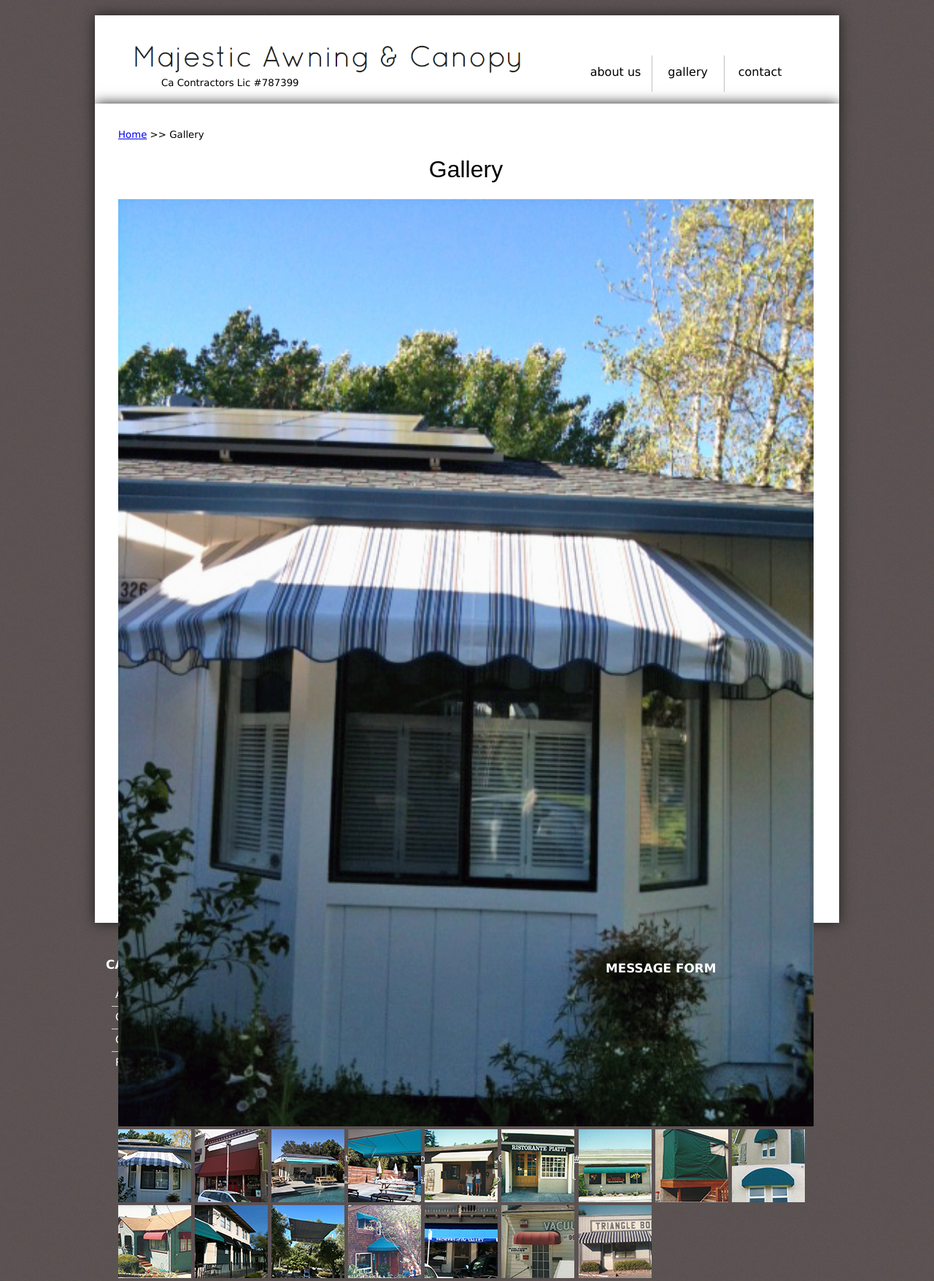
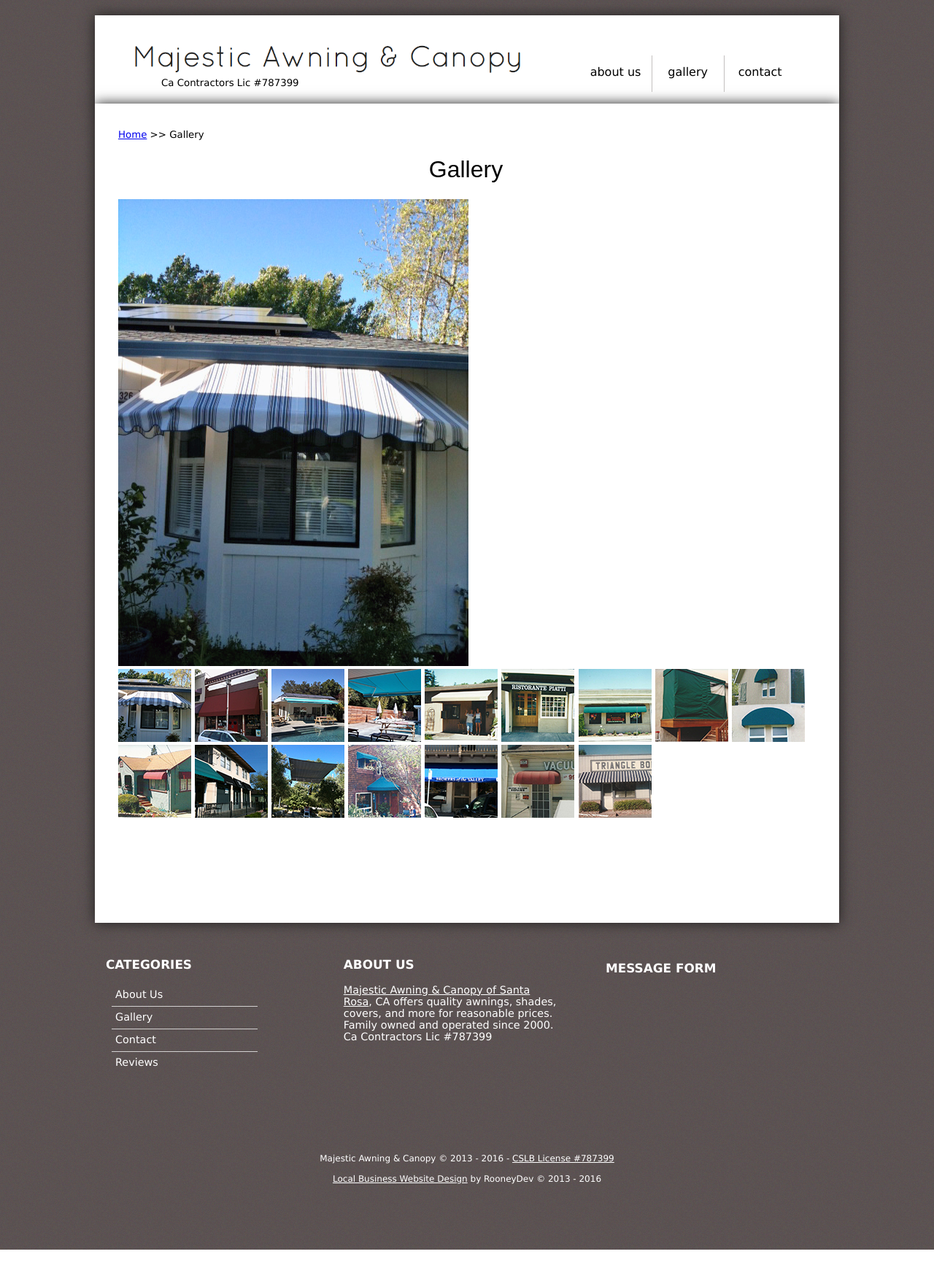
Before and after one commit to JosiahRooney/Majestic-Awning, a PHP site: page /gallery.html in a window 1280 px wide. Shown: the whole page at 73% size. After the commit the page ends 1713 px from the top, so only its background shows below. Run offline with PHP 8.4, Linux system fonts and the light colour scheme.

Commit message:
Fixed #image width

```diff
--- a/assets/css/style.css
+++ b/assets/css/style.css
@@ -396,6 +396,6 @@
 }
 
 #image img {
-	width: 100%;
+	max-width: 100%;
 	height: auto;
 }
```
